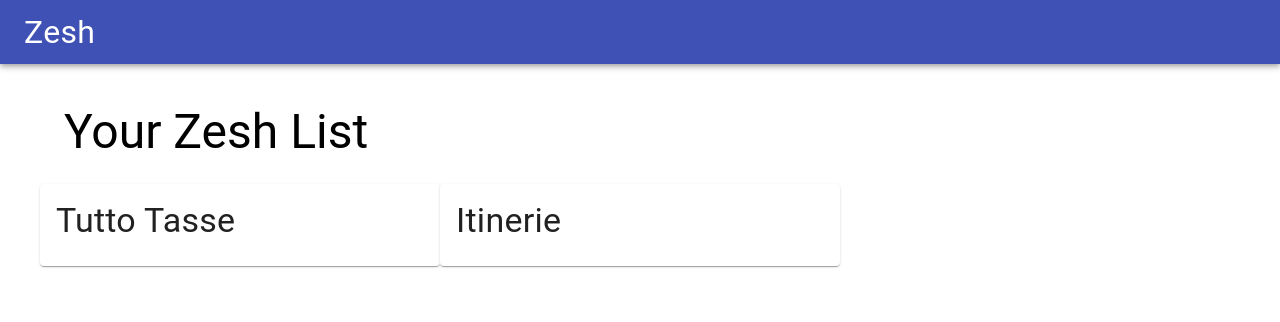
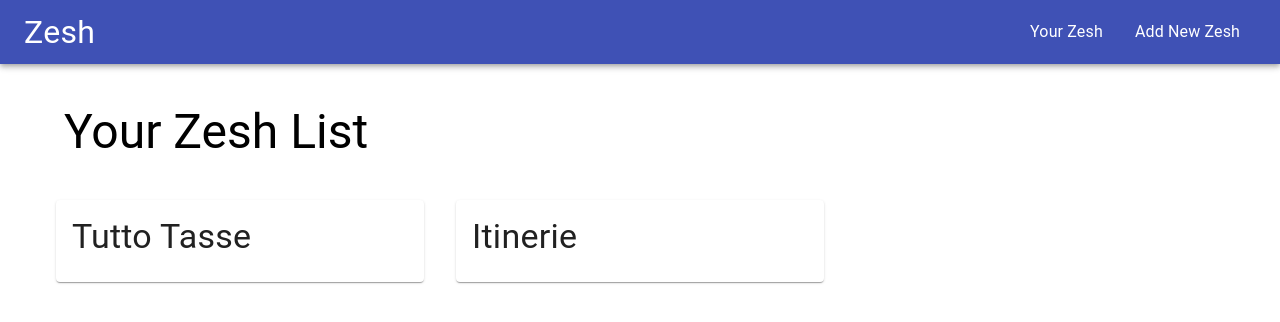
Before and after one commit to aCarinato/zesh, a Next.js app: page / in a window 1280 px wide. Shown: the top 322 px of the page. Built offline with nearby package versions, Linux system fonts and the light colour scheme.

Commit message:
rearranged navbar

```diff
--- a/components/layout/Navbar.js
+++ b/components/layout/Navbar.js
@@ -1,5 +1,6 @@
 import React from 'react';
-import { AppBar, Toolbar, Typography } from '@material-ui/core';
+import NextLink from 'next/link';
+import { AppBar, Toolbar, Typography, Link } from '@material-ui/core';
 import useStyles from '../../utils/styles';
 
 export default function Navbar() {
@@ -7,7 +8,24 @@ export default function Navbar() {
   return (
     <AppBar position="static">
       <Toolbar>
-        <Typography className={classes.brand}>Zesh</Typography>
+        <NextLink href="/" passHref>
+          <Link color="text-primary">
+            <Typography className={classes.brand}>Zesh</Typography>
+          </Link>
+        </NextLink>
+        <div className={classes.grow}></div>
+        <div className={classes.routes}>
+          <NextLink href="/" passHref>
+            <Link color="text-primary">
+              <Typography className={classes.navLink}>Your Zesh</Typography>
+            </Link>
+          </NextLink>
+          <NextLink href="/new-zesh" passHref>
+            <Link color="text-primary">
+              <Typography className={classes.navLink}>Add New Zesh</Typography>
+            </Link>
+          </NextLink>
+        </div>
       </Toolbar>
     </AppBar>
   );
--- a/components/zesh/ZeshItem.js
+++ b/components/zesh/ZeshItem.js
@@ -1,9 +1,10 @@
 import { Card, CardContent, Typography } from '@material-ui/core';
+import classes from './ZeshItem.module.css';
 import React from 'react';
 
 export default function ZeshItem(props) {
   return (
-    <Card>
+    <Card className={classes.item}>
       <CardContent>
         <Typography variant="h4">{props.title}</Typography>
       </CardContent>
--- /dev/null
+++ b/components/zesh/ZeshItem.module.css
@@ -0,0 +1,3 @@
+.item {
+  margin: 1rem;
+}
--- /dev/null
+++ b/pages/new-zesh/index.js
@@ -0,0 +1,5 @@
+import React from 'react';
+
+export default function NewZesh() {
+  return <div>Form to enter a new item</div>;
+}
--- a/utils/styles.js
+++ b/utils/styles.js
@@ -1,9 +1,19 @@
 import { makeStyles } from '@material-ui/core';
 
 const useStyles = makeStyles({
+  // NAVBAR
+  grow: {
+    flexGrow: 1,
+  },
   brand: {
     fontSize: '2rem',
     // fontWeight: 'bold'
+  },
+  routes: {
+    display: 'flex',
+  },
+  navLink: {
+    padding: '0 1rem',
   },
   // Main container
   main: {
```
